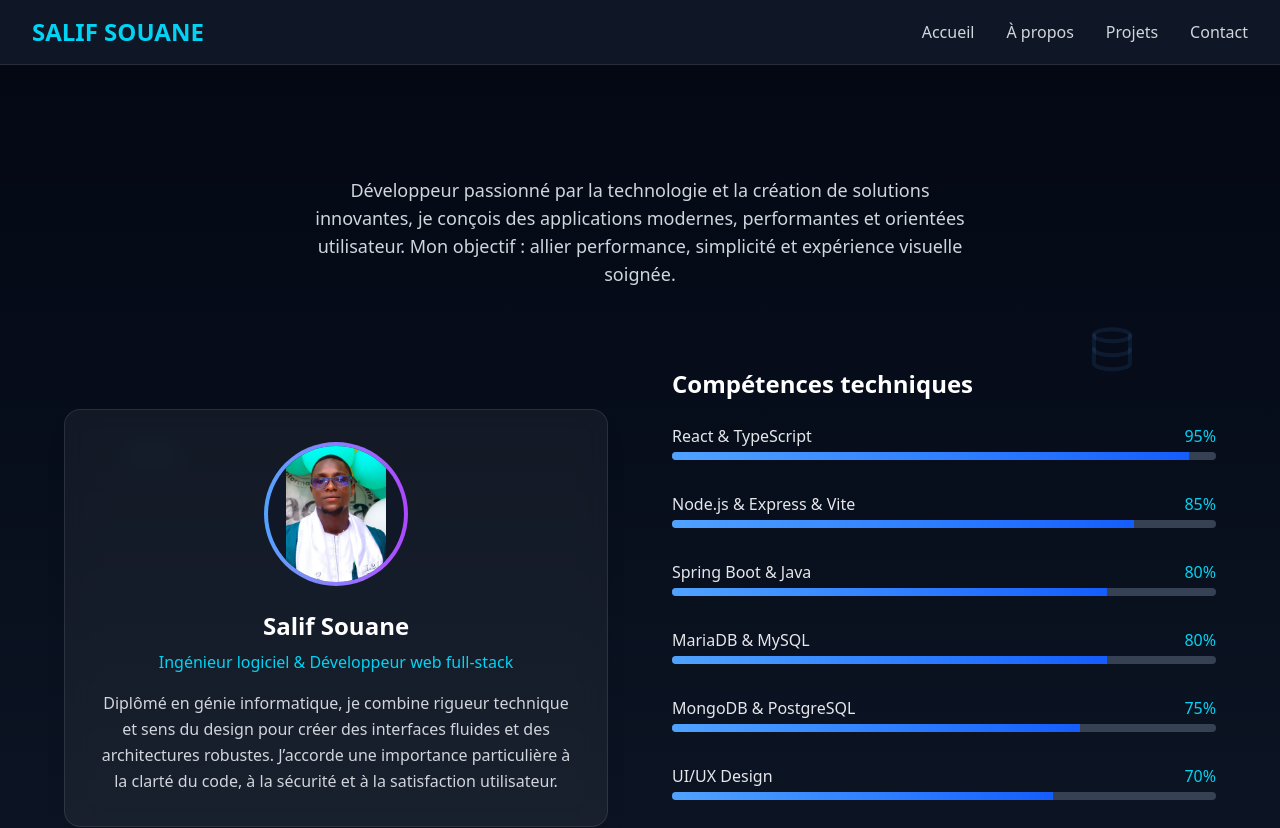
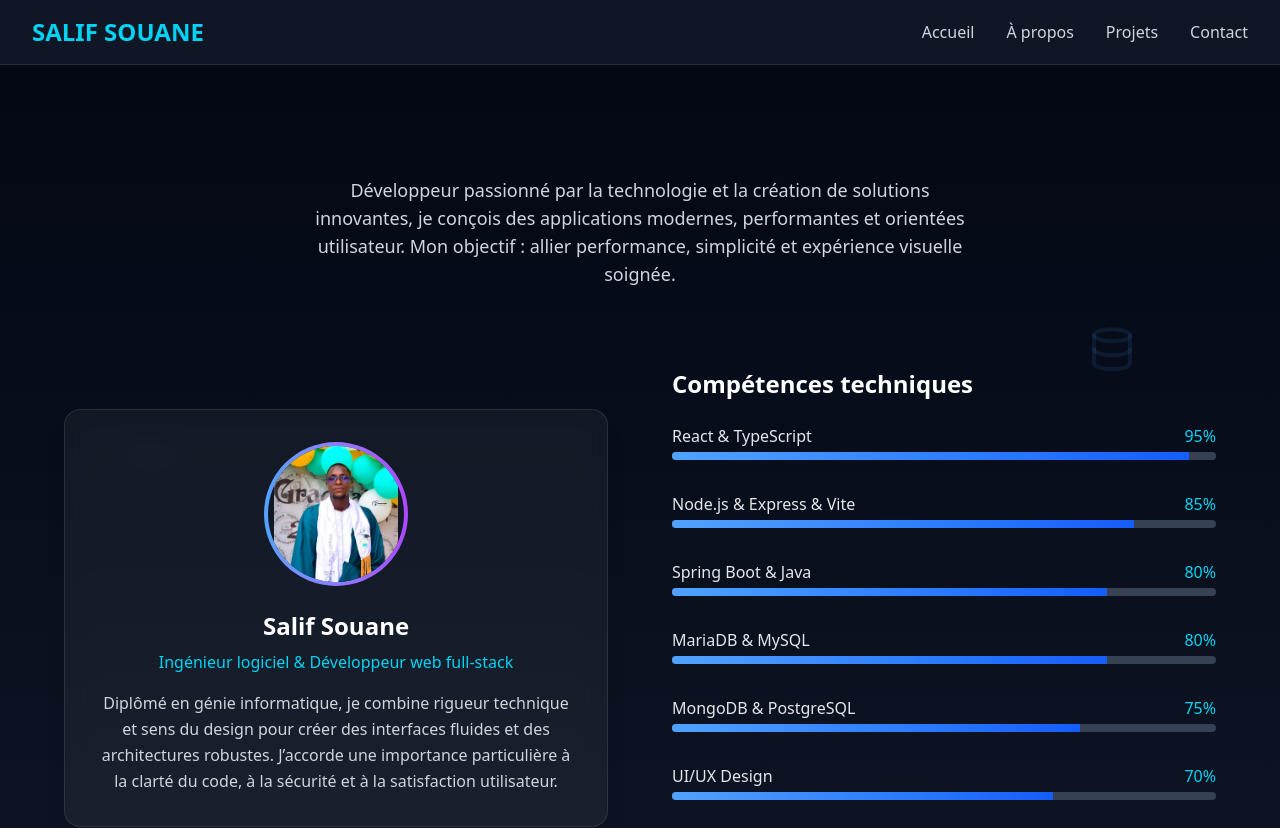
Before and after one commit to salif-souane/portfelio-pro, a React (Vite) app: page /portfelio-pro/about in a window 1280 px wide. Shown: the top 828 px of the page. Built offline with nearby package versions, Linux system fonts and the light colour scheme.

Commit message:
ajouste pp

```diff
--- a/src/pages/About.tsx
+++ b/src/pages/About.tsx
@@ -119,7 +119,7 @@ const About: React.FC = () => {
               >
                 <div className="w-full h-full rounded-full bg-gray-900 flex items-center justify-center overflow-hidden">
                   <img
-                    src="/portfelio-pro/photo_projets/profil.jpg"
+                    src="/portfelio-pro/photo_projets/photo_graduation.jpg"
                     alt="profil"
                     className="w-full h-full object-contain"
                   />
```
Also changed, not shown: public/photo_projets/photo_graduation.jpg (added).
